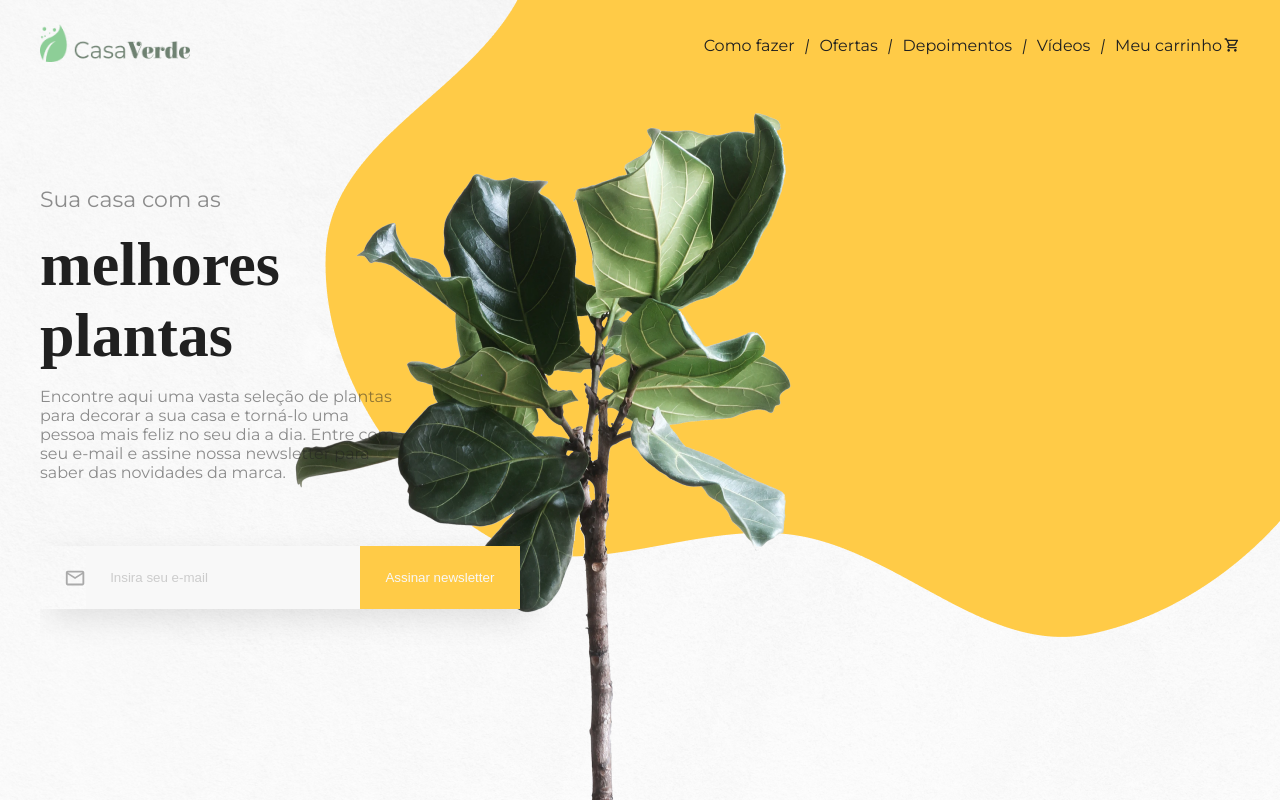
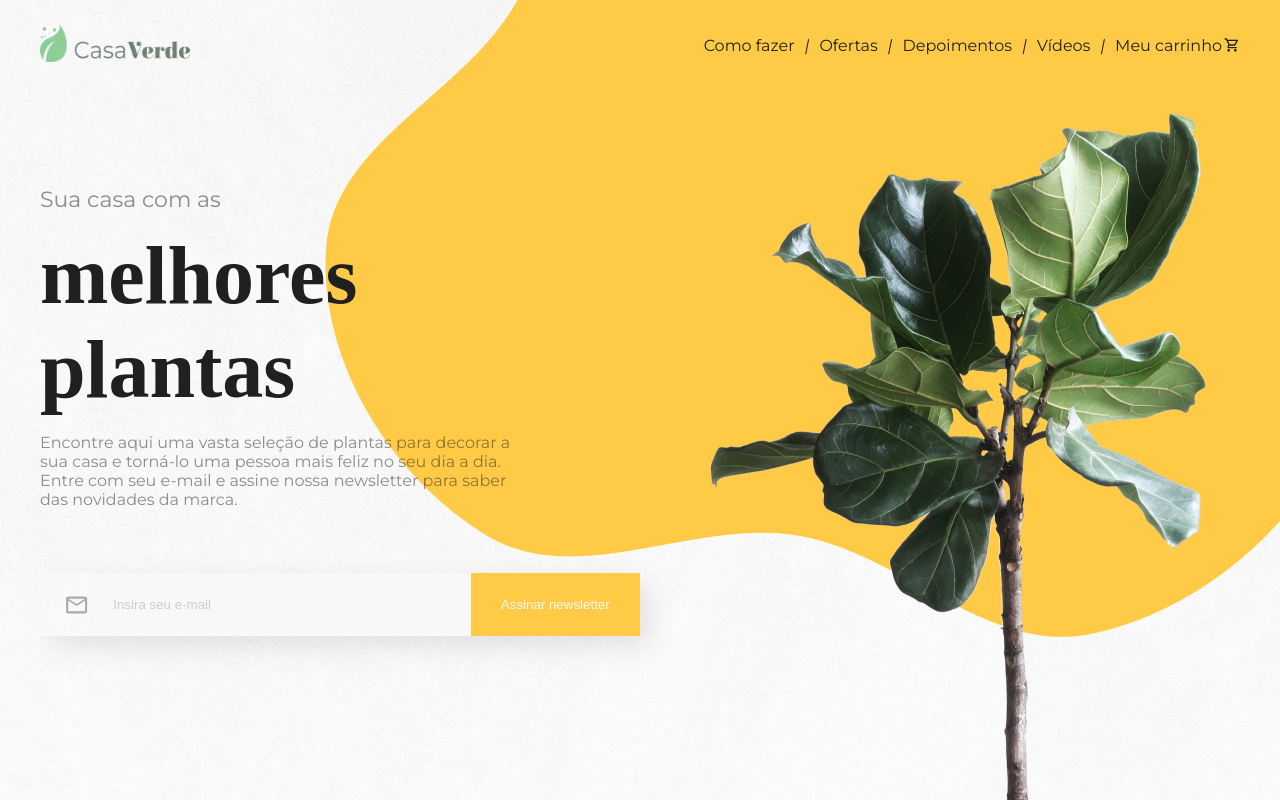
Before and after one commit to lyonwitt/casa-verde, a JavaScript app: page / in a window 1280 px wide. Built offline with nearby package versions, Linux system fonts and the light colour scheme; the HTML template or start-up script is replaced by a standard one; a web font is replaced by a local one.

Commit message:
Alterações

```diff
--- a/src/App.css
+++ b/src/App.css
@@ -1,10 +1,14 @@
 .app .app-header {
-    background-image: url('/public/imagens/img-bg-header.png');
-    background-repeat: no-repeat;
-    width: auto;
-    height: 975px;
-    background-position-x: right;
-    background-position-y: top;
+    padding: 0 1rem;
+}
+
+@media (min-width: 920px) {
+    .app .app-header {
+        background-image: url('/public/imagens/img-1-header.png'), url('/public/imagens/img-bg-header.png');
+        height: 975px;
+        background-repeat: no-repeat;
+        background-position: right top;
+    }
 }
 
 .app .app-header .text-header {
@@ -18,12 +22,12 @@
 .app .app-header .text-header h1 {
     font-family: 'Elsie Swash Caps';
     font-weight: 900;
-    font-size: 62px;
-    width: 30%;
+    font-size: 82px;
+    width: 40%;
 }
 
 .app .app-header .text-header p {
-    width: 30%;
+    width: 40%;
     opacity: .5;
     font-size: 22px;
 }
--- a/src/componentes/Button/Button.css
+++ b/src/componentes/Button/Button.css
@@ -3,5 +3,5 @@
     background: #FFCB47;
     color: #F8F8F8;
     border: none;
-    padding: 1.5rem;
+    padding: 1.5rem .5rem;
 }
--- a/src/componentes/Newsletter/Newsletter.css
+++ b/src/componentes/Newsletter/Newsletter.css
@@ -4,7 +4,7 @@
 }
 
 .newsletter .form-newsletter .items-newsletter{
-    width: 40%;
+    width: 50%;
     display: flex;
     align-items: center;
     flex-wrap: nowrap;
@@ -13,7 +13,7 @@
 }
 
 .items-newsletter button {
-    width: 55% !important;
+    width: 45% !important;
 }
 
 .items-newsletter:first-child {
```
Also changed, not shown: public/imagens/img-1-header.png (added), public/imagens/img-bg-header.png.
